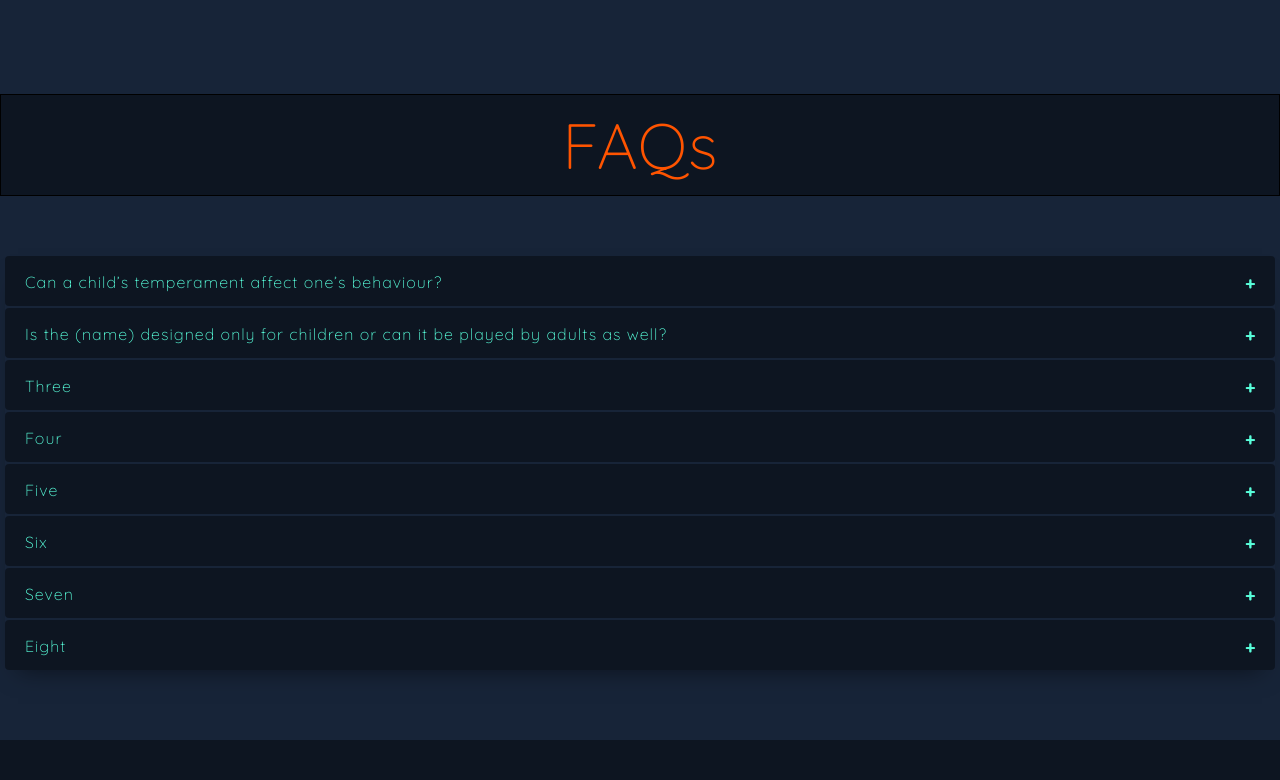
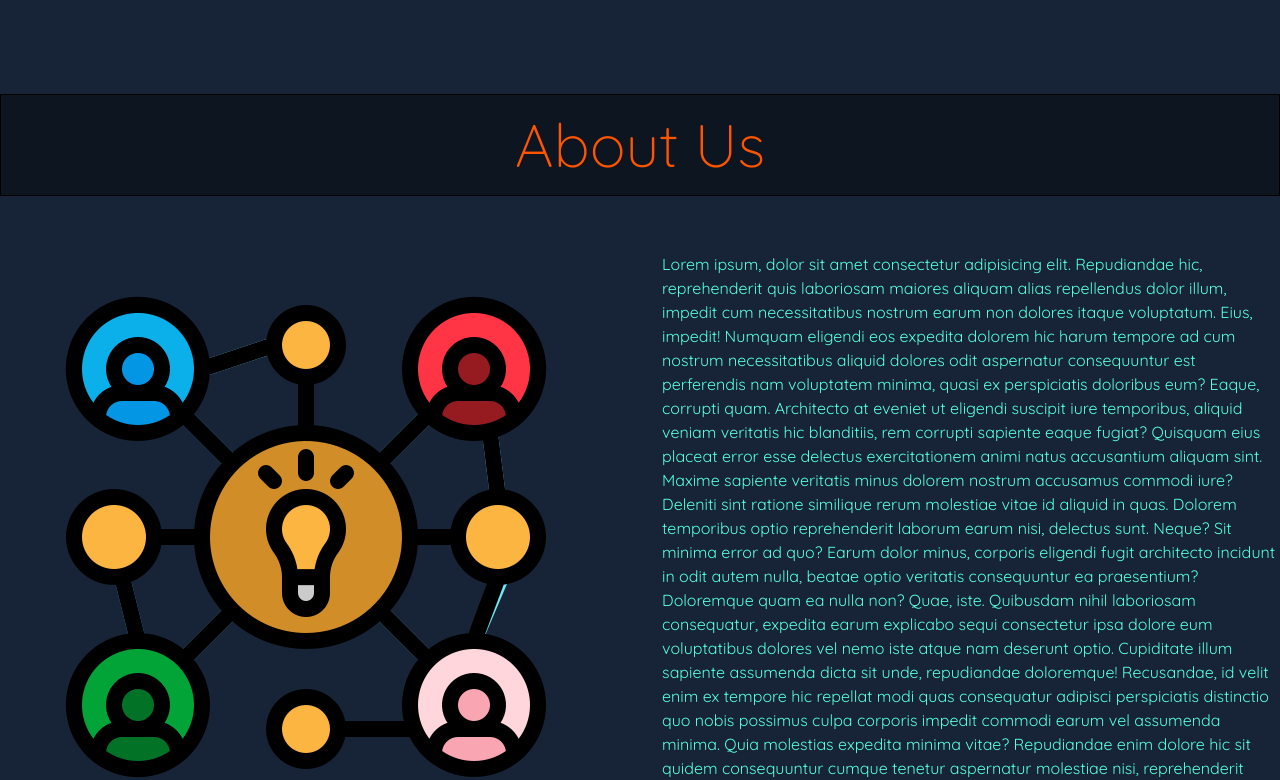
Before and after one commit to MSami625/sih-project, a React (Vite) app in the folder sih-project/: page / in a window 1280 px wide. Shown: the part 668-1448 px from the top of the page. Built offline with nearby package versions, Linux system fonts and the light colour scheme; a web font is replaced by a local one.

Commit message:
About us

```diff
--- a/sih-project/src/App.css
+++ b/sih-project/src/App.css
@@ -352,3 +352,31 @@ ul{
     width: 100%;
 }
 }
+.about-container{
+  margin-top: 10px;
+  display: flex;
+  justify-content: center;
+  align-items: center;
+  flex-direction: row;
+
+}
+.image-1{
+  margin-left: 50px;
+
+}
+
+.about h1{
+  margin-top: 100px;
+  height: 100px;
+  display: flex;
+  justify-content: center;
+  align-items: center;
+  border: 1px solid black;
+  background-color: rgba(0,0,0, .4);
+  font-weight: 100;
+  font-size: 60px;
+}
+p{
+  margin-left: 100px;
+  color: #58ffdb;
+}
--- a/sih-project/src/Hero.jsx
+++ b/sih-project/src/Hero.jsx
@@ -9,7 +9,7 @@ import { Link } from "react-router-dom";
 
 const colors = ["#000"];
 
-const numBalls = 10;
+const numBalls = 5;
 const balls = [];
 
 for (let i = 0; i < numBalls; i++) {
@@ -73,6 +73,24 @@ function Hero(){
                     </div>
                     <Link className="hero-a" to="/details">START</Link>
                   </div>
+                  <div className="about">
+                    <h1> About Us</h1>
+                  </div>
+                  <div className="about-container">
+                  <div className="image-1">
+                     <img src="src/assets/online-community.png"/>
+                     </div>
+                     <div>
+                      <p>Lorem ipsum, dolor sit amet consectetur adipisicing elit. Repudiandae hic, reprehenderit quis laboriosam maiores aliquam alias repellendus dolor illum, impedit cum necessitatibus nostrum earum non dolores itaque voluptatum. Eius, impedit!
+                      Numquam eligendi eos expedita dolorem hic harum tempore ad cum nostrum necessitatibus aliquid dolores odit aspernatur consequuntur est perferendis nam voluptatem minima, quasi ex perspiciatis doloribus eum? Eaque, corrupti quam.
+                      Architecto at eveniet ut eligendi suscipit iure temporibus, aliquid veniam veritatis hic blanditiis, rem corrupti sapiente eaque fugiat? Quisquam eius placeat error esse delectus exercitationem animi natus accusantium aliquam sint.
+                      Maxime sapiente veritatis minus dolorem nostrum accusamus commodi iure? Deleniti sint ratione similique rerum molestiae vitae id aliquid in quas. Dolorem temporibus optio reprehenderit laborum earum nisi, delectus sunt. Neque?
+                      Sit minima error ad quo? Earum dolor minus, corporis eligendi fugit architecto incidunt in odit autem nulla, beatae optio veritatis consequuntur ea praesentium? Doloremque quam ea nulla non? Quae, iste.
+                      Quibusdam nihil laboriosam consequatur, expedita earum explicabo sequi consectetur ipsa dolore eum voluptatibus dolores vel nemo iste atque nam deserunt optio. Cupiditate illum sapiente assumenda dicta sit unde, repudiandae doloremque!
+                      Recusandae, id velit enim ex tempore hic repellat modi quas consequatur adipisci perspiciatis distinctio quo nobis possimus culpa corporis impedit commodi earum vel assumenda minima. Quia molestias expedita minima vitae?
+                      Repudiandae enim dolore hic sit quidem consequuntur cumque tenetur aspernatur molestiae nisi, reprehenderit quibusdam ipsum non. Quo alias quae voluptates optio amet corrupti, possimus libero tenetur nisi id voluptate</p>
+                     </div>
+                     </div>
                   <div id="faqs" className="accordion-title">
                     <h1>FAQs</h1>
                   </div>
```
Also changed, not shown: sih-project/src/assets/online-community.png (added).
